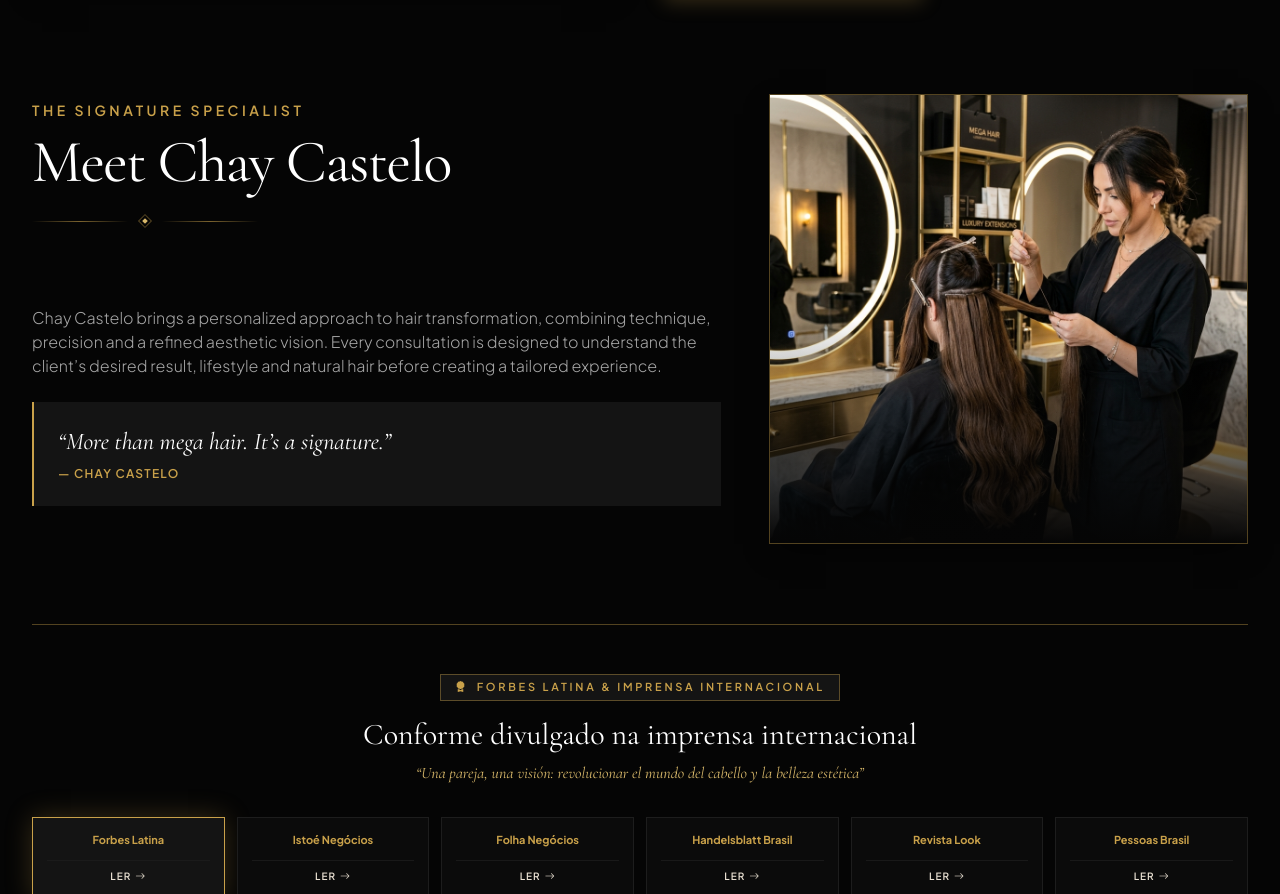
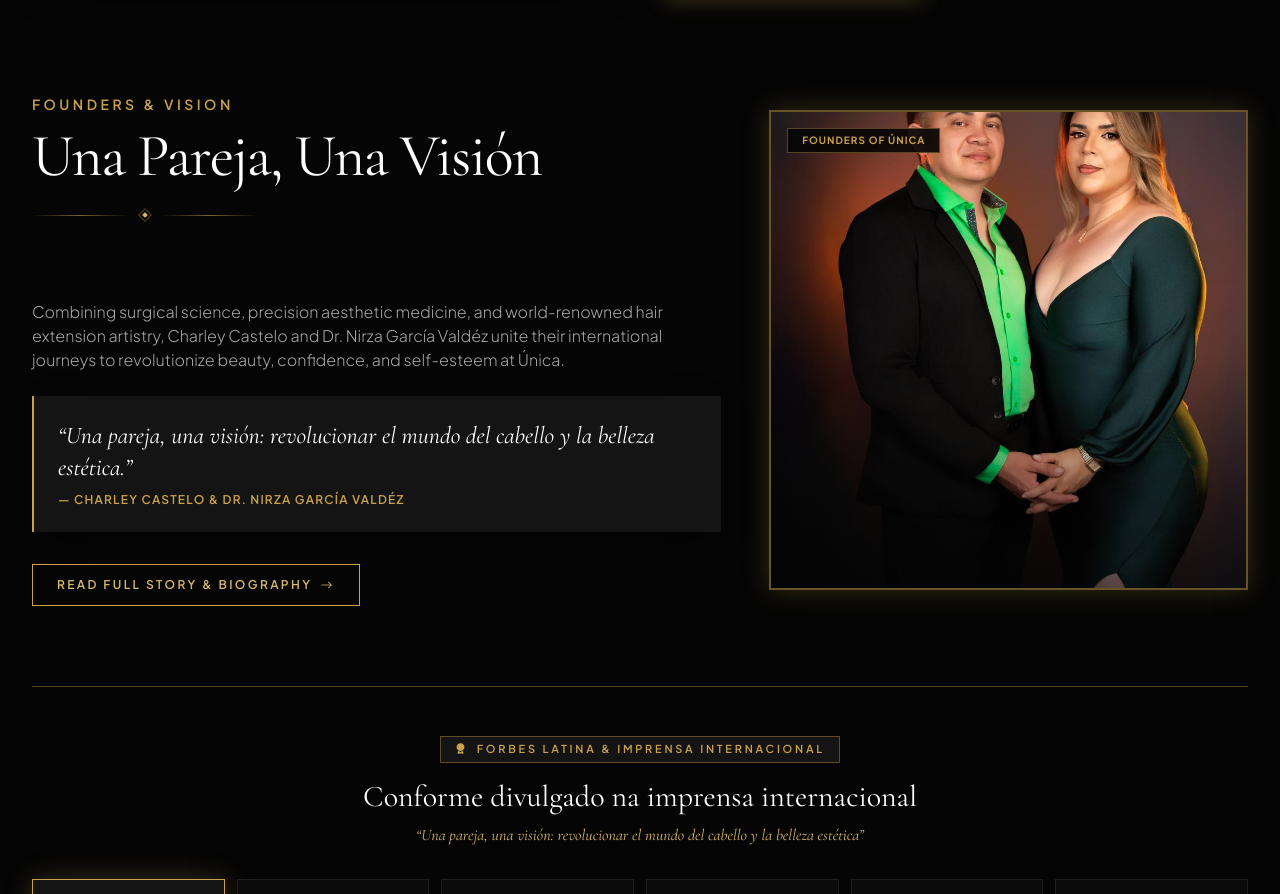
Before and after one commit to joabedev123-alt/unica-luxury-hair-aesthetic, a Next.js app: page / in a window 1280 px wide. Shown: the part 1514-2408 px from the top of the page. Built offline with nearby package versions, Linux system fonts and the light colour scheme.

Commit message:
feat: update founder section to present couple (Charley Castelo & Dr. Nirza) with couple photo and vision headline

```diff
--- a/src/app/about/page.tsx
+++ b/src/app/about/page.tsx
@@ -127,8 +127,8 @@ export default function AboutPage() {
               <div>
                 <div className="relative h-72 w-full mb-6 overflow-hidden border border-[#C9A14A]/30">
                   <Image
-                    src="/images/salon_exterior.png"
-                    alt="Dr. Nirza García Valdéz"
+                    src="/images/couple_founders.jpeg"
+                    alt="Dr. Nirza García Valdéz & Charley Castelo"
                     fill
                     className="object-cover transition-transform duration-700 group-hover:scale-105"
                   />
--- a/src/app/page.tsx
+++ b/src/app/page.tsx
@@ -196,37 +196,49 @@ export default function LandingPage() {
             </div>
           </div>
 
-          {/* Specialist Highlight: Chay Castelo */}
+          {/* Founders Presentation Highlight: Charley Castelo & Dr. Nirza */}
           <div className="grid grid-cols-1 lg:grid-cols-12 gap-12 items-center">
             <div className="lg:col-span-7 flex flex-col items-start">
               <SectionHeading
-                eyebrow="THE SIGNATURE SPECIALIST"
-                title="Meet Chay Castelo"
+                eyebrow="FOUNDERS & VISION"
+                title="Una Pareja, Una Visión"
                 align="left"
                 showDivider={true}
               />
               <p className="text-sm md:text-base text-[#A6A6A6] font-light leading-relaxed mb-6">
-                Chay Castelo brings a personalized approach to hair transformation, combining technique, precision and a refined aesthetic vision. Every consultation is designed to understand the client’s desired result, lifestyle and natural hair before creating a tailored experience.
+                Combining surgical science, precision aesthetic medicine, and world-renowned hair extension artistry, Charley Castelo and Dr. Nirza García Valdéz unite their international journeys to revolutionize beauty, confidence, and self-esteem at Única.
               </p>
 
-              <div className="w-full bg-[#141414] border-l-2 border-[#C9A14A] p-6 mb-8">
+              <div className="w-full bg-[#141414] border-l-2 border-[#C9A14A] p-6 mb-8 shadow-luxury-card">
                 <p className="font-serif text-xl md:text-2xl text-[#FFFFFF] italic">
-                  &ldquo;More than mega hair. It’s a signature.&rdquo;
+                  &ldquo;Una pareja, una visión: revolucionar el mundo del cabello y la belleza estética.&rdquo;
                 </p>
                 <span className="block text-xs uppercase tracking-widest text-[#C9A14A] mt-2 font-sans font-semibold">
-                  — Chay Castelo
+                  — Charley Castelo & Dr. Nirza García Valdéz
                 </span>
               </div>
+
+              <a
+                href="/about"
+                className="py-3 px-6 btn-gold-outline text-xs uppercase tracking-[0.2em] font-semibold flex items-center gap-2"
+              >
+                <span>Read Full Story & Biography</span>
+                <i className="bi bi-arrow-right text-xs" />
+              </a>
             </div>
 
-            <div className="lg:col-span-5 relative h-[450px] border border-[#C9A14A]/40 shadow-luxury-card group overflow-hidden">
+            <div className="lg:col-span-5 relative h-[480px] border-2 border-[#C9A14A]/50 shadow-gold-glow group overflow-hidden">
               <Image
-                src="/images/chay_castelo_hero.png"
-                alt="Chay Castelo Specialist"
+                src="/images/couple_founders.jpeg"
+                alt="Charley Castelo & Dr. Nirza García Valdéz - Founders of Única"
                 fill
                 className="object-cover transition-transform duration-700 group-hover:scale-105"
+                priority
               />
-              <div className="absolute inset-0 bg-gradient-to-t from-[#050505] via-transparent to-transparent" />
+              <div className="absolute inset-0 bg-gradient-to-t from-[#050505] via-transparent to-transparent opacity-60" />
+              <div className="absolute top-4 left-4 bg-[#050505]/90 border border-[#C9A14A]/40 text-[#C9A14A] text-[10px] uppercase font-bold tracking-widest px-3.5 py-1">
+                Founders of Única
+              </div>
             </div>
           </div>
 
```
Also changed, not shown: public/images/couple_founders.jpeg (added).
